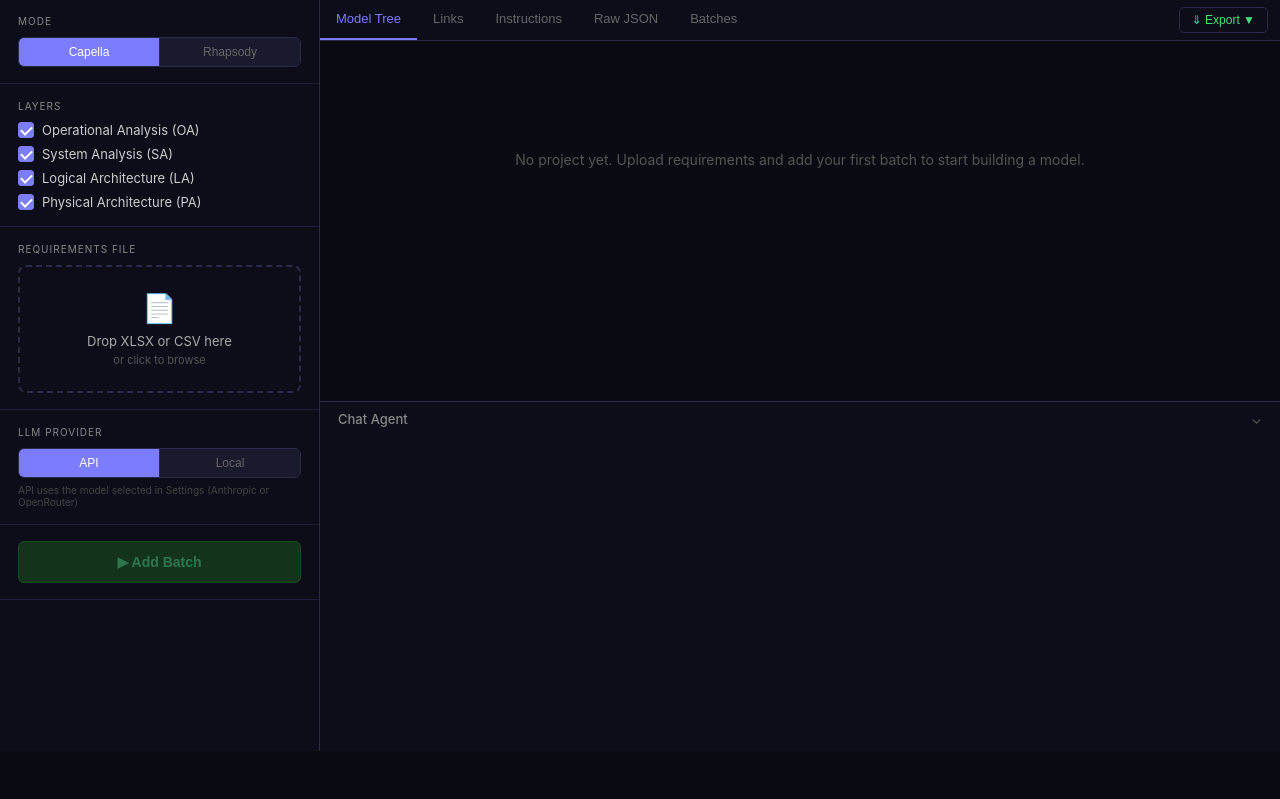
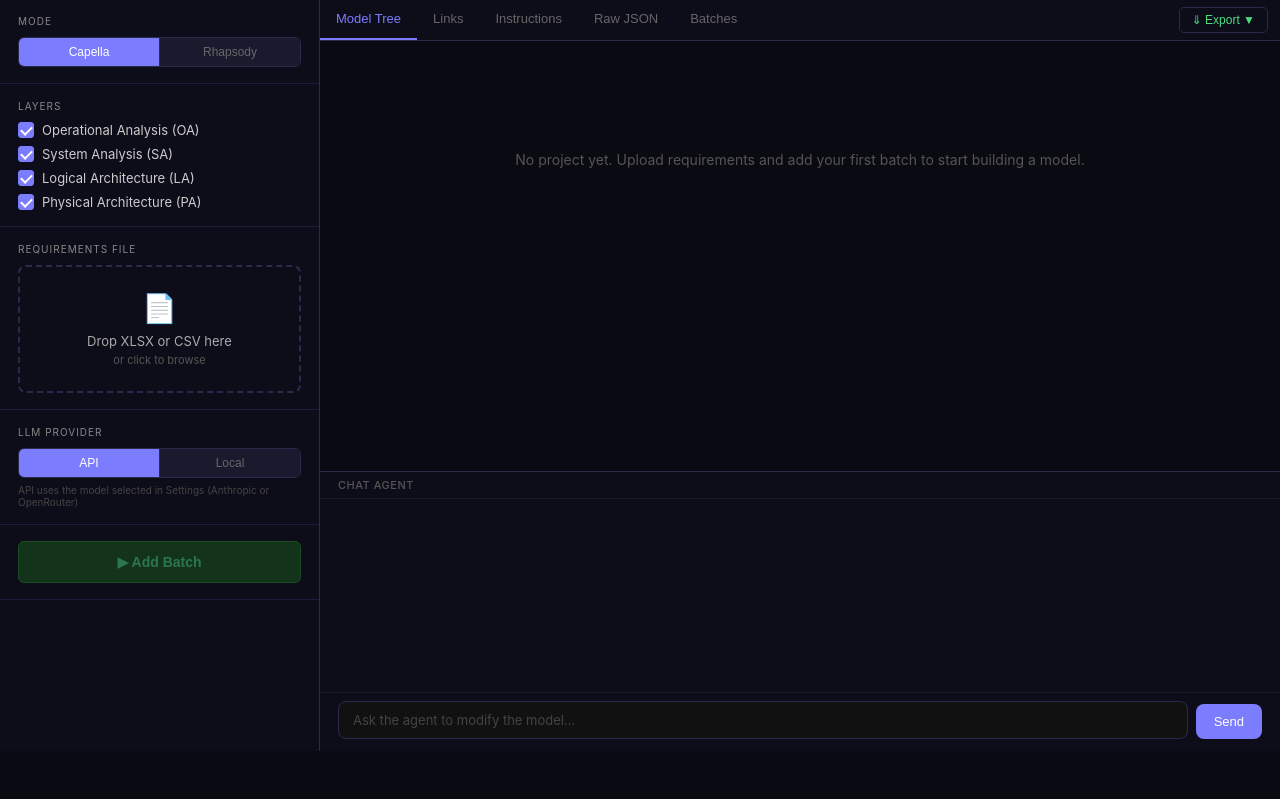
Before and after one commit to jude-sph/MBSE, a FastAPI app: page / in a window 1280 px wide. Shown: the part 49-848 px from the top of the page. Run offline with FastAPI, Linux system fonts and the light colour scheme; some libraries are stand-ins or nearby versions.

Commit message:
feat: always-visible chat panel, remove toggle
Chat panel is now always open with the input visible. No more
expand/collapse toggle. Still resizable by dragging the top edge.

Co-Authored-By: Claude Opus 4.6 (1M context) <noreply@anthropic.com>

```diff
--- a/src/web/static/app.js
+++ b/src/web/static/app.js
@@ -1463,20 +1463,7 @@ async function addElement(layerKey, collKey, newElem) {
 // =============================================================================
 
 function toggleChat() {
-    var panel = document.getElementById('chat-panel');
-    var body = document.getElementById('chat-body');
-    var arrow = document.getElementById('chat-toggle-arrow');
-
-    var isCollapsed = panel.classList.contains('collapsed');
-    if (isCollapsed) {
-        panel.classList.remove('collapsed');
-        body.style.display = '';
-        if (arrow) arrow.textContent = '\u2335';
-    } else {
-        panel.classList.add('collapsed');
-        body.style.display = 'none';
-        if (arrow) arrow.textContent = '\u2963';
-    }
+    // No-op: chat panel is always visible now
 }
 
 async function sendChat() {
@@ -1590,10 +1577,6 @@ function initChatResize() {
     var startY, startHeight;
 
     handle.addEventListener('mousedown', function(e) {
-        // Auto-expand if collapsed
-        if (panel.classList.contains('collapsed')) {
-            toggleChat();
-        }
         startY = e.clientY;
         startHeight = panel.offsetHeight;
         document.addEventListener('mousemove', onMouseMove);
--- a/src/web/static/style.css
+++ b/src/web/static/style.css
@@ -850,25 +850,21 @@ body {
     background: linear-gradient(to bottom, transparent, rgba(124,124,255,0.2), transparent);
 }
 
-.chat-header {
-    display: flex;
-    align-items: center;
-    justify-content: space-between;
-    padding: 8px 18px;
-    cursor: pointer;
-    user-select: none;
+.chat-header-bar {
+    display: flex;
+    align-items: center;
+    padding: 6px 18px;
     flex-shrink: 0;
-}
-.chat-header:hover { background: #111128; }
-
-.chat-title { font-size: 13px; color: #888; font-weight: 500; }
-
-.chat-arrow {
+    border-bottom: 1px solid #1a1a2e;
+}
+
+.chat-title {
+    font-size: 11px;
     color: #555;
-    font-size: 14px;
-    transition: transform 0.2s;
-}
-.chat-panel.collapsed .chat-arrow { transform: rotate(180deg); }
+    font-weight: 500;
+    text-transform: uppercase;
+    letter-spacing: 0.5px;
+}
 
 .chat-body {
     display: flex;
--- a/src/web/templates/index.html
+++ b/src/web/templates/index.html
@@ -194,13 +194,12 @@
             </div>
 
             <!-- Chat Agent Panel -->
-            <div id="chat-panel" class="chat-panel collapsed" style="height: 350px;">
+            <div id="chat-panel" class="chat-panel" style="height: 280px;">
                 <div id="chat-resize-handle" class="chat-resize-handle"></div>
-                <div class="chat-header" onclick="toggleChat()">
+                <div class="chat-header-bar">
                     <span class="chat-title">Chat Agent</span>
-                    <span id="chat-toggle-arrow" class="chat-arrow">&#8963;</span>
                 </div>
-                <div id="chat-body" class="chat-body" style="display:none">
+                <div id="chat-body" class="chat-body">
                     <div id="chat-history" class="chat-history">
                         <!-- Messages appended by app.js -->
                     </div>
```
